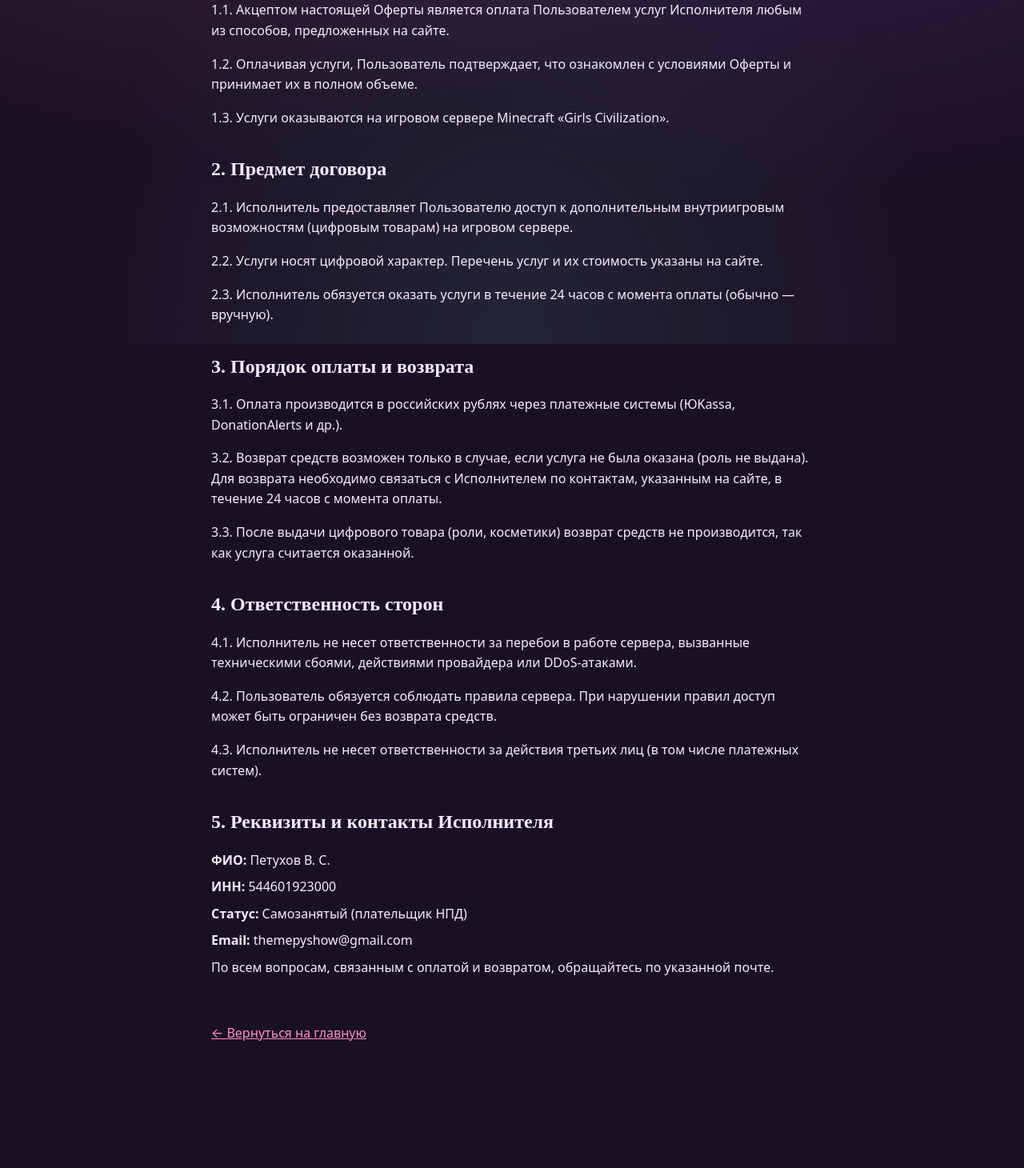
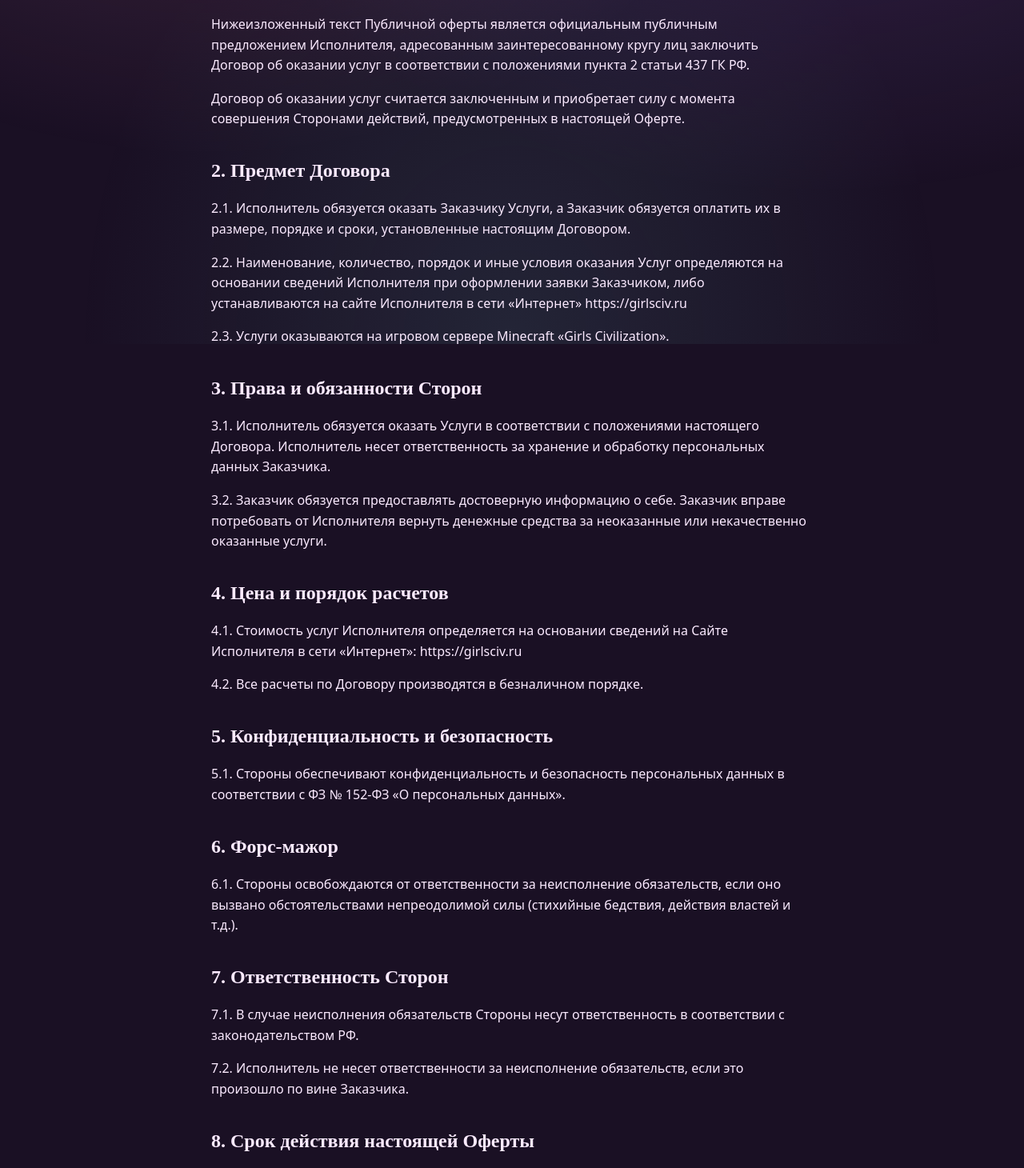
Before and after one commit to Meposy/GirlsCivilization, a Next.js app: page /offer in a window 1280 px wide. Shown: the part 370-1830 px from the top of the page at 80% size. Before the commit the page ends 1774 px from the top, so only its background shows below. Built offline with nearby package versions, Linux system fonts and the light colour scheme.

Commit message:
Update page.tsx

```diff
--- a/app/offer/page.tsx
+++ b/app/offer/page.tsx
@@ -3,36 +3,47 @@ export default function Offer() {
     <div className="container" style={{ padding: '100px 24px', maxWidth: '800px', margin: '0 auto', color: '#fbeaff', lineHeight: '1.6' }}>
       <h1 style={{ fontFamily: 'Unbounded', fontSize: '36px', marginBottom: '24px' }}>Публичная оферта</h1>
 
+      <h2 style={{ fontSize: '24px', marginTop: '32px', marginBottom: '16px', fontFamily: 'Unbounded' }}>1. Общие положения</h2>
       <p style={{ marginBottom: '16px' }}>
-        Настоящая Публичная оферта (далее — «Оферта») является официальным предложением физического лица, применяющего специальный налоговый режим «Налог на профессиональный доход» (самозанятого), (далее — «Исполнитель»), заключить договор на оказание услуг на нижеследующих условиях.
+        В настоящей Публичной оферте содержатся условия заключения Договора об оказании услуг (далее — «Оферта»). Настоящей офертой признается предложение, адресованное одному или нескольким конкретным лицам, которое достаточно определенно и выражает намерение лица, сделавшего предложение, считать себя заключившим Договор с адресатом, которым будет принято предложение.
+      </p>
+      <p style={{ marginBottom: '16px' }}>
+        Нижеизложенный текст Публичной оферты является официальным публичным предложением Исполнителя, адресованным заинтересованному кругу лиц заключить Договор об оказании услуг в соответствии с положениями пункта 2 статьи 437 ГК РФ.
+      </p>
+      <p style={{ marginBottom: '16px' }}>
+        Договор об оказании услуг считается заключенным и приобретает силу с момента совершения Сторонами действий, предусмотренных в настоящей Оферте.
       </p>
 
-      <h2 style={{ fontSize: '24px', marginTop: '32px', marginBottom: '16px', fontFamily: 'Unbounded' }}>1. Общие положения</h2>
-      <p style={{ marginBottom: '16px' }}>1.1. Акцептом настоящей Оферты является оплата Пользователем услуг Исполнителя любым из способов, предложенных на сайте.</p>
-      <p style={{ marginBottom: '16px' }}>1.2. Оплачивая услуги, Пользователь подтверждает, что ознакомлен с условиями Оферты и принимает их в полном объеме.</p>
-      <p style={{ marginBottom: '16px' }}>1.3. Услуги оказываются на игровом сервере Minecraft «Girls Civilization».</p>
+      <h2 style={{ fontSize: '24px', marginTop: '32px', marginBottom: '16px', fontFamily: 'Unbounded' }}>2. Предмет Договора</h2>
+      <p style={{ marginBottom: '16px' }}>2.1. Исполнитель обязуется оказать Заказчику Услуги, а Заказчик обязуется оплатить их в размере, порядке и сроки, установленные настоящим Договором.</p>
+      <p style={{ marginBottom: '16px' }}>2.2. Наименование, количество, порядок и иные условия оказания Услуг определяются на основании сведений Исполнителя при оформлении заявки Заказчиком, либо устанавливаются на сайте Исполнителя в сети «Интернет» https://girlsciv.ru</p>
+      <p style={{ marginBottom: '16px' }}>2.3. Услуги оказываются на игровом сервере Minecraft «Girls Civilization».</p>
 
-      <h2 style={{ fontSize: '24px', marginTop: '32px', marginBottom: '16px', fontFamily: 'Unbounded' }}>2. Предмет договора</h2>
-      <p style={{ marginBottom: '16px' }}>2.1. Исполнитель предоставляет Пользователю доступ к дополнительным внутриигровым возможностям (цифровым товарам) на игровом сервере.</p>
-      <p style={{ marginBottom: '16px' }}>2.2. Услуги носят цифровой характер. Перечень услуг и их стоимость указаны на сайте.</p>
-      <p style={{ marginBottom: '16px' }}>2.3. Исполнитель обязуется оказать услуги в течение 24 часов с момента оплаты (обычно — вручную).</p>
+      <h2 style={{ fontSize: '24px', marginTop: '32px', marginBottom: '16px', fontFamily: 'Unbounded' }}>3. Права и обязанности Сторон</h2>
+      <p style={{ marginBottom: '16px' }}>3.1. Исполнитель обязуется оказать Услуги в соответствии с положениями настоящего Договора. Исполнитель несет ответственность за хранение и обработку персональных данных Заказчика.</p>
+      <p style={{ marginBottom: '16px' }}>3.2. Заказчик обязуется предоставлять достоверную информацию о себе. Заказчик вправе потребовать от Исполнителя вернуть денежные средства за неоказанные или некачественно оказанные услуги.</p>
 
-      <h2 style={{ fontSize: '24px', marginTop: '32px', marginBottom: '16px', fontFamily: 'Unbounded' }}>3. Порядок оплаты и возврата</h2>
-      <p style={{ marginBottom: '16px' }}>3.1. Оплата производится в российских рублях через платежные системы (ЮKassa, DonationAlerts и др.).</p>
-      <p style={{ marginBottom: '16px' }}>3.2. Возврат средств возможен только в случае, если услуга не была оказана (роль не выдана). Для возврата необходимо связаться с Исполнителем по контактам, указанным на сайте, в течение 24 часов с момента оплаты.</p>
-      <p style={{ marginBottom: '16px' }}>3.3. После выдачи цифрового товара (роли, косметики) возврат средств не производится, так как услуга считается оказанной.</p>
+      <h2 style={{ fontSize: '24px', marginTop: '32px', marginBottom: '16px', fontFamily: 'Unbounded' }}>4. Цена и порядок расчетов</h2>
+      <p style={{ marginBottom: '16px' }}>4.1. Стоимость услуг Исполнителя определяется на основании сведений на Сайте Исполнителя в сети «Интернет»: https://girlsciv.ru</p>
+      <p style={{ marginBottom: '16px' }}>4.2. Все расчеты по Договору производятся в безналичном порядке.</p>
 
-      <h2 style={{ fontSize: '24px', marginTop: '32px', marginBottom: '16px', fontFamily: 'Unbounded' }}>4. Ответственность сторон</h2>
-      <p style={{ marginBottom: '16px' }}>4.1. Исполнитель не несет ответственности за перебои в работе сервера, вызванные техническими сбоями, действиями провайдера или DDoS-атаками.</p>
-      <p style={{ marginBottom: '16px' }}>4.2. Пользователь обязуется соблюдать правила сервера. При нарушении правил доступ может быть ограничен без возврата средств.</p>
-      <p style={{ marginBottom: '16px' }}>4.3. Исполнитель не несет ответственности за действия третьих лиц (в том числе платежных систем).</p>
+      <h2 style={{ fontSize: '24px', marginTop: '32px', marginBottom: '16px', fontFamily: 'Unbounded' }}>5. Конфиденциальность и безопасность</h2>
+      <p style={{ marginBottom: '16px' }}>5.1. Стороны обеспечивают конфиденциальность и безопасность персональных данных в соответствии с ФЗ № 152-ФЗ «О персональных данных».</p>
 
-      <h2 style={{ fontSize: '24px', marginTop: '32px', marginBottom: '16px', fontFamily: 'Unbounded' }}>5. Реквизиты и контакты Исполнителя</h2>
-      <p style={{ marginBottom: '8px' }}><strong>ФИО:</strong> Петухов В. С.</p>
+      <h2 style={{ fontSize: '24px', marginTop: '32px', marginBottom: '16px', fontFamily: 'Unbounded' }}>6. Форс-мажор</h2>
+      <p style={{ marginBottom: '16px' }}>6.1. Стороны освобождаются от ответственности за неисполнение обязательств, если оно вызвано обстоятельствами непреодолимой силы (стихийные бедствия, действия властей и т.д.).</p>
+
+      <h2 style={{ fontSize: '24px', marginTop: '32px', marginBottom: '16px', fontFamily: 'Unbounded' }}>7. Ответственность Сторон</h2>
+      <p style={{ marginBottom: '16px' }}>7.1. В случае неисполнения обязательств Стороны несут ответственность в соответствии с законодательством РФ.</p>
+      <p style={{ marginBottom: '16px' }}>7.2. Исполнитель не несет ответственности за неисполнение обязательств, если это произошло по вине Заказчика.</p>
+
+      <h2 style={{ fontSize: '24px', marginTop: '32px', marginBottom: '16px', fontFamily: 'Unbounded' }}>8. Срок действия настоящей Оферты</h2>
+      <p style={{ marginBottom: '16px' }}>8.1. Оферта вступает в силу с момента размещения на Сайте Исполнителя и действует до момента её отзыва Исполнителем.</p>
+
+      <h2 style={{ fontSize: '24px', marginTop: '32px', marginBottom: '16px', fontFamily: 'Unbounded' }}>9. Реквизиты Исполнителя</h2>
       <p style={{ marginBottom: '8px' }}><strong>ИНН:</strong> 544601923000</p>
-      <p style={{ marginBottom: '8px' }}><strong>Статус:</strong> Самозанятый (плательщик НПД)</p>
-      <p style={{ marginBottom: '8px' }}><strong>Email:</strong> themepyshow@gmail.com</p>
-      <p style={{ marginBottom: '16px' }}>По всем вопросам, связанным с оплатой и возвратом, обращайтесь по указанной почте.</p>
+      <p style={{ marginBottom: '8px' }}><strong>Контактный телефон:</strong> +7 953 808-00-61</p>
+      <p style={{ marginBottom: '8px' }}><strong>Контактный e-mail:</strong> meposysub@gmail.com</p>
 
       <a href="/" style={{ display: 'inline-block', marginTop: '40px', color: '#ff8ec7', textDecoration: 'underline' }}>← Вернуться на главную</a>
     </div>
```
